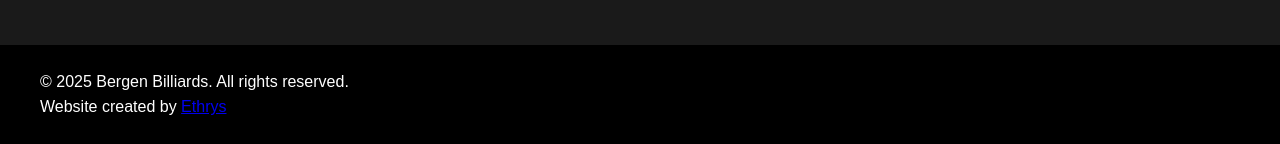
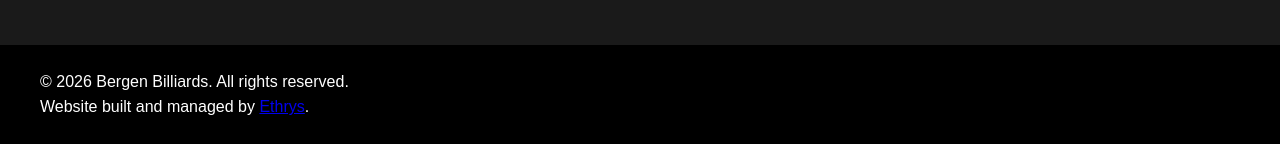
Before and after one commit to erikaalban/bergenbilliards.github.io, a plain HTML site: page contact.html in a window 1280 px wide. Shown: the part 987-1131 px from the top of the page. Drawn offline with Linux system fonts and the light colour scheme.

Commit message:
Update copyright to 2026, update Ethrys credit text

```diff
--- a/contact.html
+++ b/contact.html
@@ -96,8 +96,8 @@
       <div class="copyright">
         <div class="footer-content">
           <div class="footer-info">
-            <p>&copy; 2025 Bergen Billiards. All rights reserved.</p>
-            <p>Website created by <a href="https://ethrys.com" target="_blank" rel="noopener noreferrer">Ethrys</a></p>
+            <p>&copy; 2026 Bergen Billiards. All rights reserved.</p>
+            <p>Website built and managed by <a href="https://ethrys.com" target="_blank" rel="noopener noreferrer">Ethrys</a>.</p>
           </div>
         </div>
       </div>
```
Also changed, not shown: events.html (+2 -2 lines), index.html (+2 -2 lines), leagues.html (+2 -2 lines), pro-shop.html (+2 -2 lines).
